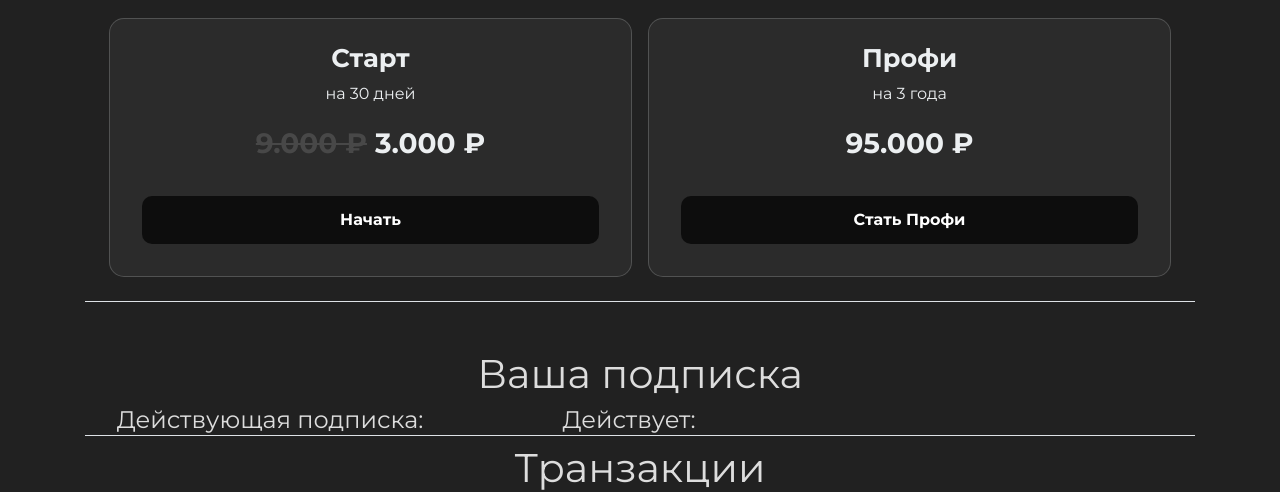
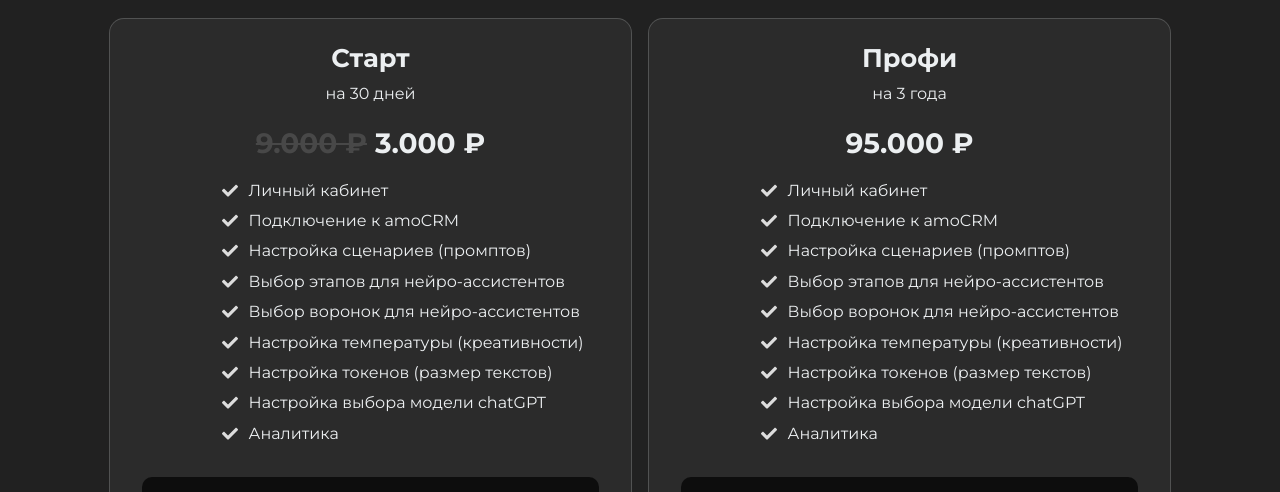
Before and after one commit to Oleg-Pashchenko/avatarex-site, a Django app: page /payment/ in a window 1280 px wide. Shown: the part 219-711 px from the top of the page. Run offline with Django 4.2, Linux system fonts and the light colour scheme; the visitor is signed in with stand-in values (Sample User, id 1); data that the repository does not hold is empty; some libraries are stand-ins or nearby versions.

Commit message:
minichat 0.8.2 commit

```diff
--- a/static/css/payment.css
+++ b/static/css/payment.css
@@ -20,7 +20,7 @@ body {
 
 ul {
     list-style: none;
-    text-align: center;
+    text-align: left;
 }
 
 .main {
--- a/templates/home/payment.html
+++ b/templates/home/payment.html
@@ -29,6 +29,17 @@
                             <p class="card__price" id="price">9.000 ₽</p>
                         {% endif %}
                     </div>
+                    <ul role="list" style="text-align: left; margin-left: 80px" class="card__bullets flow">
+                        <li>Личный кабинет</li>
+                        <li>Подключение к amoCRM</li>
+                        <li>Настройка сценариев (промптов)</li>
+                        <li>Выбор этапов для нейро-ассистентов</li>
+                        <li>Выбор воронок для нейро-ассистентов</li>
+                        <li>Настройка температуры (креативности)</li>
+                        <li>Настройка токенов (размер текстов)</li>
+                        <li>Настройка выбора модели chatGPT</li>
+                        <li>Аналитика</li>
+                    </ul>
                     <button style="height: auto" onclick="sendPeriod(1)" class="btn card__cta cta">Начать</button>
                 </div>
                 <div class="cards__card card">
@@ -37,6 +48,17 @@
                     <div style="text-align: center">
                         <p class="card__price">95.000 ₽</p>
                     </div>
+                    <ul role="list " style="text-align: left; margin-left: 80px" class="card__bullets flow ">
+                        <li>Личный кабинет</li>
+                        <li>Подключение к amoCRM</li>
+                        <li>Настройка сценариев (промптов)</li>
+                        <li>Выбор этапов для нейро-ассистентов</li>
+                        <li>Выбор воронок для нейро-ассистентов</li>
+                        <li>Настройка температуры (креативности)</li>
+                        <li>Настройка токенов (размер текстов)</li>
+                        <li>Настройка выбора модели chatGPT</li>
+                        <li>Аналитика</li>
+                    </ul>
                     <button style="height: auto" onclick="sendPeriod(2)" class="btn card__cta cta ">Стать Профи</button>
                 </div>
             </div>
```
